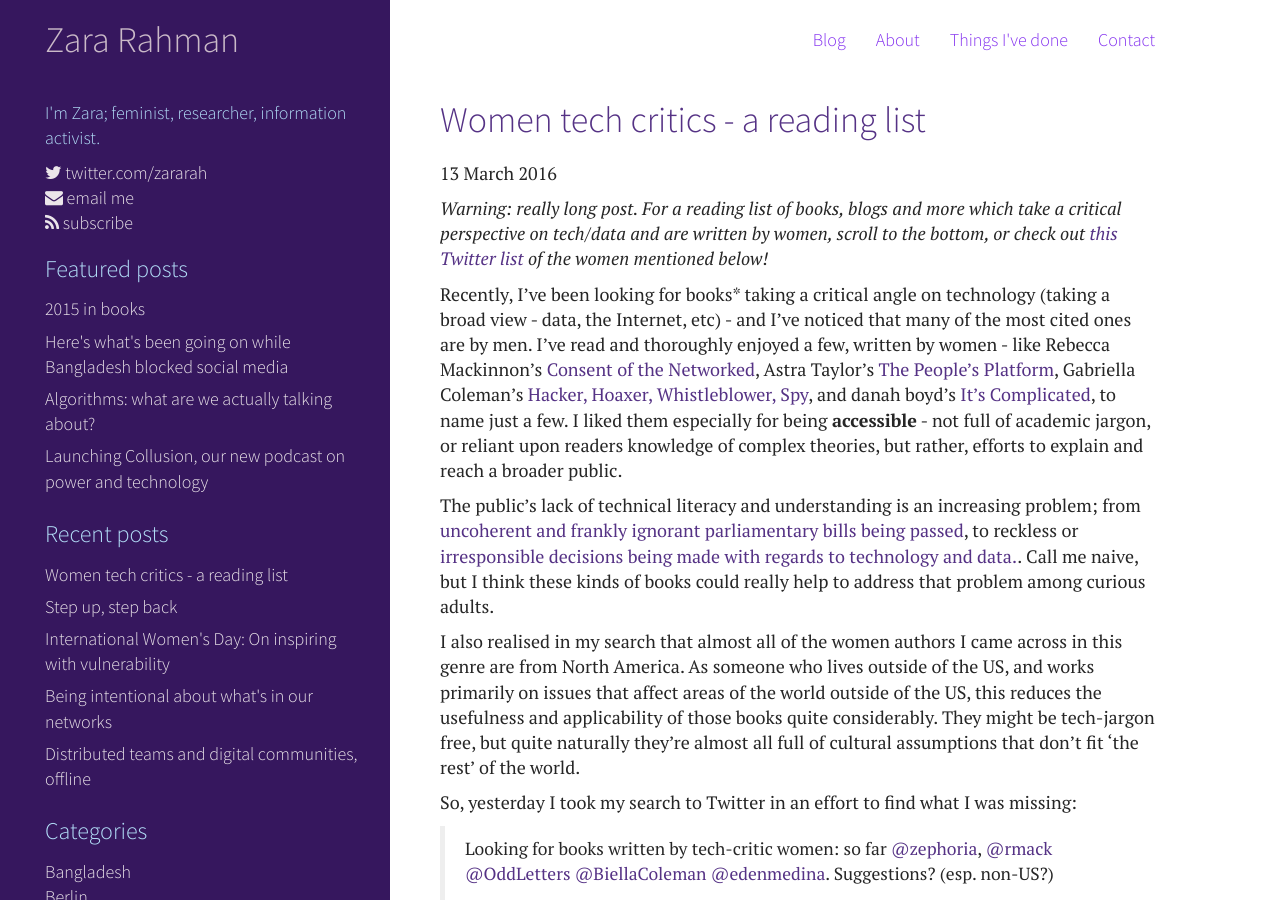
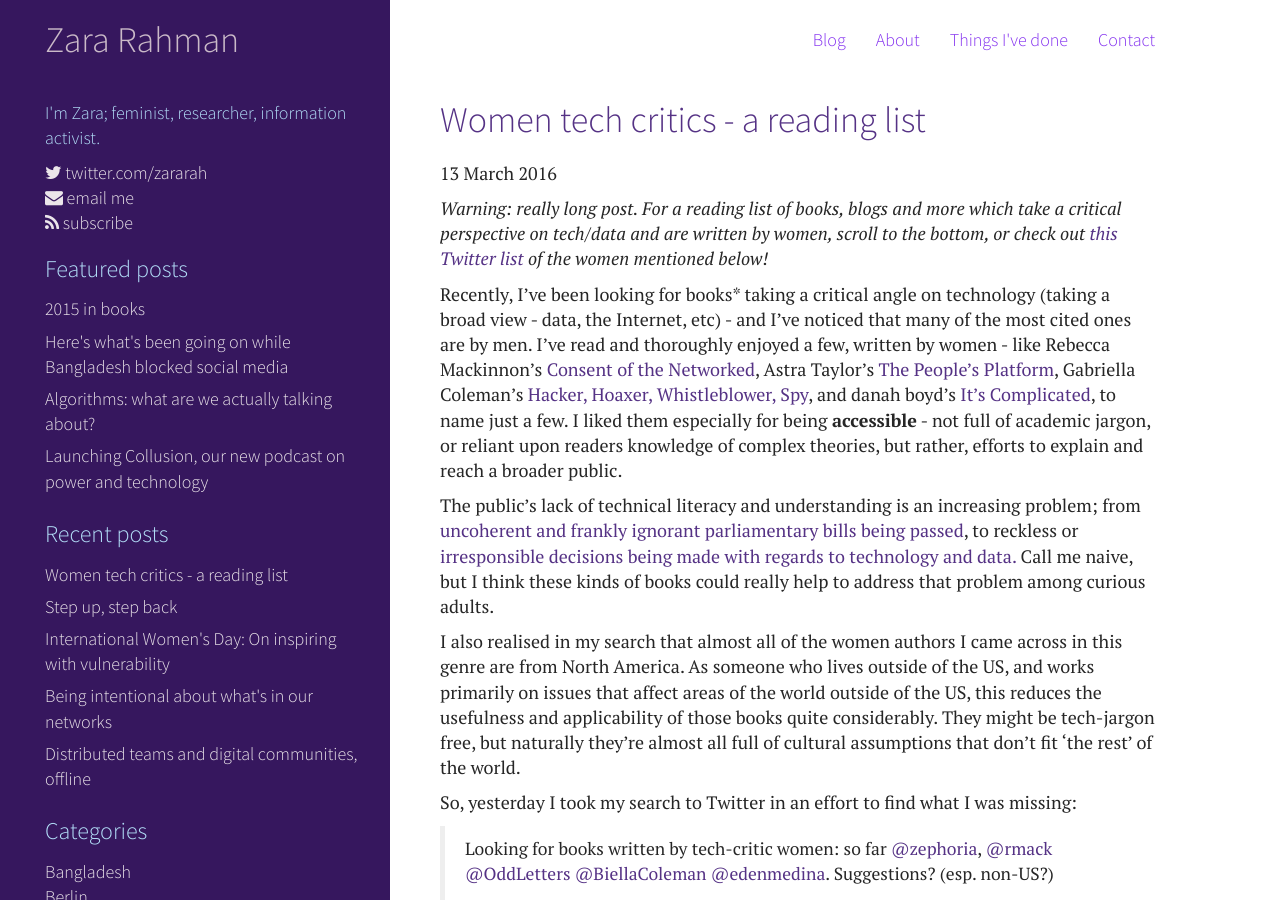
Before and after one commit to zararah/zararah.net, a Jekyll site: the page built from _posts/2016/2016-03-19-women-tech-critics.md, in a window 1280 px wide and 900 px high. Built offline with Jekyll 4.4.1, drawn with Linux system fonts in a browser that asks for light colours; Markdown is read by kramdown in place of the engine named in the settings; some of the changed text lies outside the part shown.

```diff
--- a/_posts/2016/2016-03-19-women-tech-critics.md
+++ b/_posts/2016/2016-03-19-women-tech-critics.md
@@ -14,9 +14,9 @@
 
 Recently, I've been looking for books* taking a critical angle on technology (taking a broad view - data, the Internet, etc) - and I've noticed that many of the most cited ones are by men. I've read and thoroughly enjoyed a few, written by women - like Rebecca Mackinnon's [Consent of the Networked](https://www.goodreads.com/book/show/13059717-consent-of-the-networked), Astra Taylor's [The People's Platform](https://www.goodreads.com/book/show/13168201-the-people-s-platform), Gabriella Coleman's [Hacker, Hoaxer, Whistleblower, Spy](https://www.goodreads.com/book/show/20601080-hacker-hoaxer-whistleblower-spy), and danah boyd's [It's Complicated](https://www.goodreads.com/book/show/18342787-it-s-complicated), to name just a few. I liked them especially for being **accessible** - not full of academic jargon, or reliant upon readers knowledge of complex theories, but rather, efforts to explain and reach a broader public.
 
-The public's lack of technical literacy and understanding is an increasing problem; from [uncoherent and frankly ignorant parliamentary bills being passed](http://www.telegraph.co.uk/news/politics/12194441/Snoopers-Charter-Parliamentary-vote-on-the-investigatory-powers-bill-live-updates.html), to reckless or [irresponsible decisions being made with regards to technology and data.](https://responsibledata.io/reflection-stories/). Call me naive, but I think these kinds of books could really help to address that problem among curious adults.
+The public's lack of technical literacy and understanding is an increasing problem; from [uncoherent and frankly ignorant parliamentary bills being passed](http://www.telegraph.co.uk/news/politics/12194441/Snoopers-Charter-Parliamentary-vote-on-the-investigatory-powers-bill-live-updates.html), to reckless or [irresponsible decisions being made with regards to technology and data.](https://responsibledata.io/reflection-stories/) Call me naive, but I think these kinds of books could really help to address that problem among curious adults.
 
-I also realised in my search that almost all of the women authors I came across in this genre are from North America. As someone who lives outside of the US, and works primarily on issues that affect areas of the world outside of the US, this reduces the usefulness and applicability of those books quite considerably. They might be tech-jargon free, but quite naturally they're almost all full of cultural assumptions that don't fit 'the rest' of the world.
+I also realised in my search that almost all of the women authors I came across in this genre are from North America. As someone who lives outside of the US, and works primarily on issues that affect areas of the world outside of the US, this reduces the usefulness and applicability of those books quite considerably. They might be tech-jargon free, but naturally they're almost all full of cultural assumptions that don't fit 'the rest' of the world.
 
 So, yesterday I took my search to Twitter in an effort to find what I was missing:
 
```
Also changed, not shown: other parts of _posts/2016/2016-03-19-women-tech-critics.md (+12 -0 lines).
